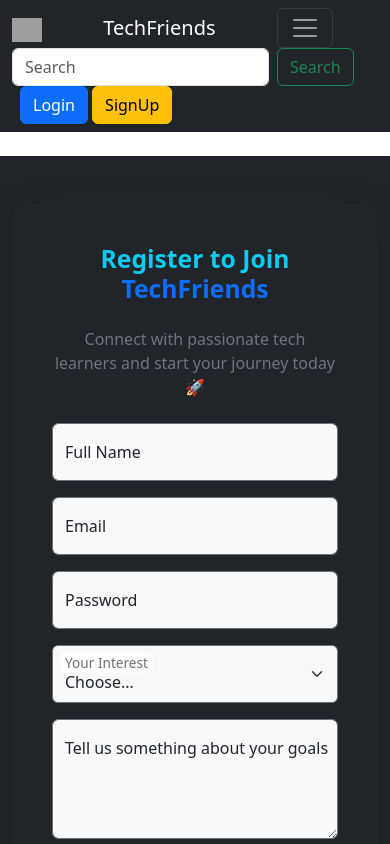
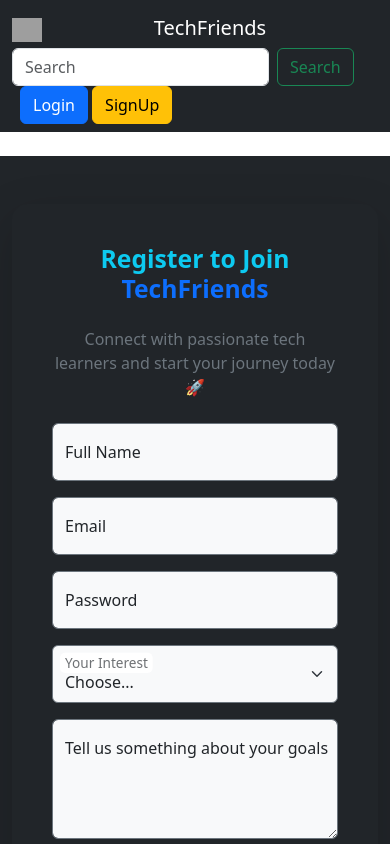
Before and after one commit to LalitPatil05/TechFriends-Student-Career-Roadmap-Registration-System, a plain HTML site: page techfriends-roadmap/register.html in a window 390 px wide. Shown: the top 844 px of the page. Drawn offline with nearby package versions, Linux system fonts and the light colour scheme; grey boxes are pictures that could not be loaded.

Commit message:
Update register.html

```diff
--- a/techfriends-roadmap/register.html
+++ b/techfriends-roadmap/register.html
@@ -17,10 +17,12 @@
           height="24">
       </a>
       <a class="navbar-brand" href="index.html">TechFriends</a>
-      <button class="navbar-toggler" type="button" data-bs-toggle="collapse" data-bs-target="#navbarSupportedContent"
+
+      <!-- <button class="navbar-toggler" type="button" data-bs-toggle="collapse" data-bs-target="#navbarSupportedContent"
         aria-controls="navbarSupportedContent" aria-expanded="false" aria-label="Toggle navigation">
         <span class="navbar-toggler-icon"></span>
-      </button>
+      </button> -->
+
       <!-- Login Modal -->
       <!-- Button trigger modal -->
 
```
